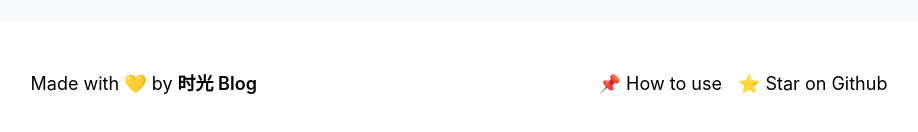
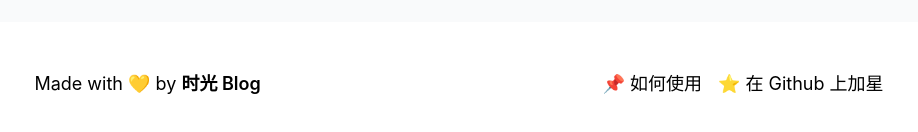
Before and after one commit to xiaowansm5/CoverView, a React (Create React App) app: page / in a window 1280 px wide. Shown: the part 3186-3318 px from the top of the page, without its empty margins (177-1095 px from the left). Built offline with nearby package versions, Linux system fonts and the light colour scheme; no server answers; a web font is replaced by a local one; what unsplash-js would draw is missing.

Commit message:
Update Home.js

```diff
--- a/src/components/Home.js
+++ b/src/components/Home.js
@@ -197,8 +197,8 @@ const Home = () => {
                 </div>
 
                 <div className="md:text-lg text-sm flex flex-wrap  ">
-                    <Link to="/faq" className="m-2 hover:font-semibold">📌 How to use</Link>
-                    <a href="https://github.com/xiaowansm5" target="_blank" rel="noreferrer" className="m-2 hover:font-semibold">⭐ Star on Github</a>
+                    <Link to="/faq" className="m-2 hover:font-semibold">📌 如何使用</Link>
+                    <a href="https://github.com/xiaowansm5" target="_blank" rel="noreferrer" className="m-2 hover:font-semibold">⭐ 在 Github 上加星</a>
 
                 </div>
             </footer>
```
